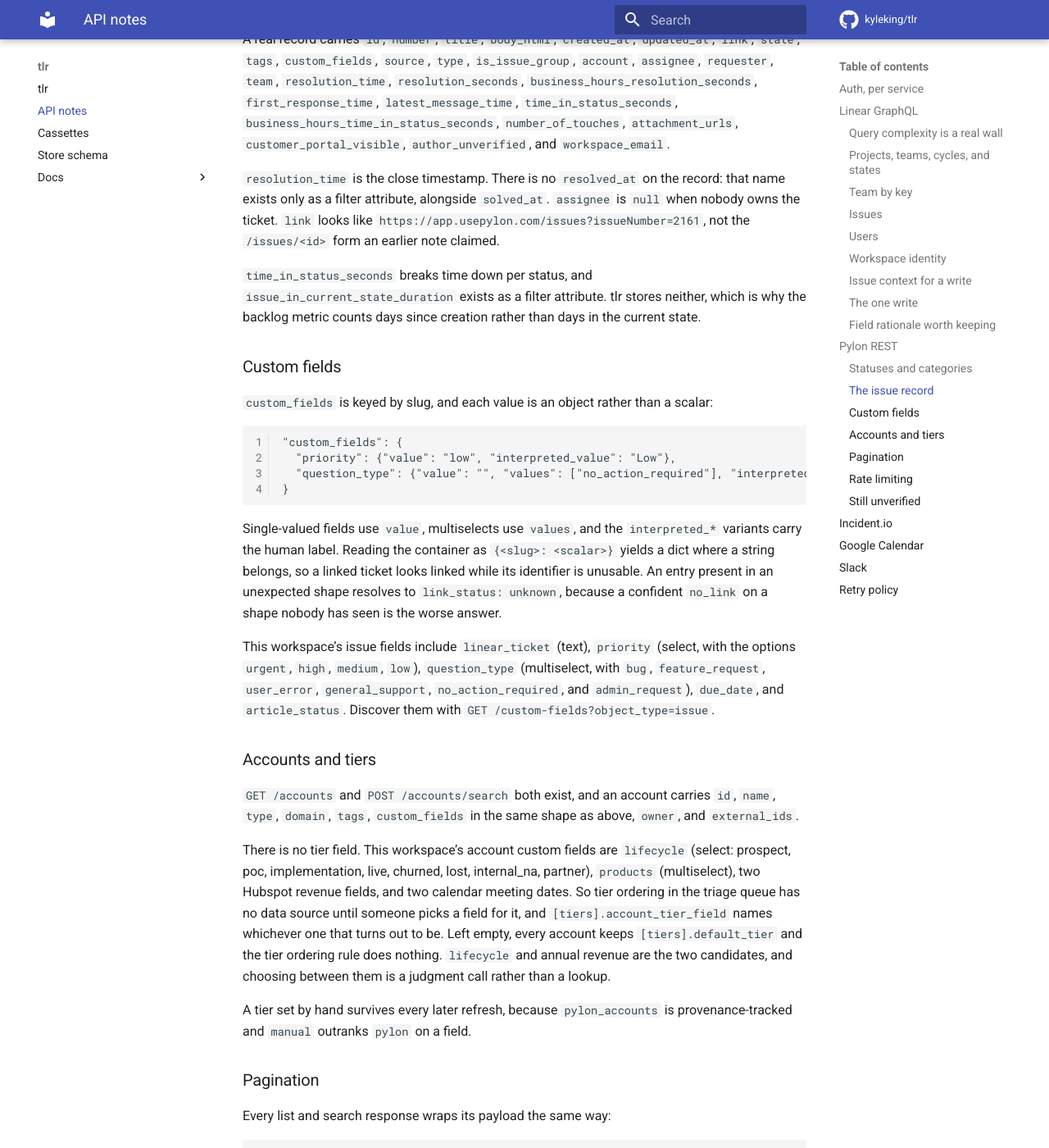
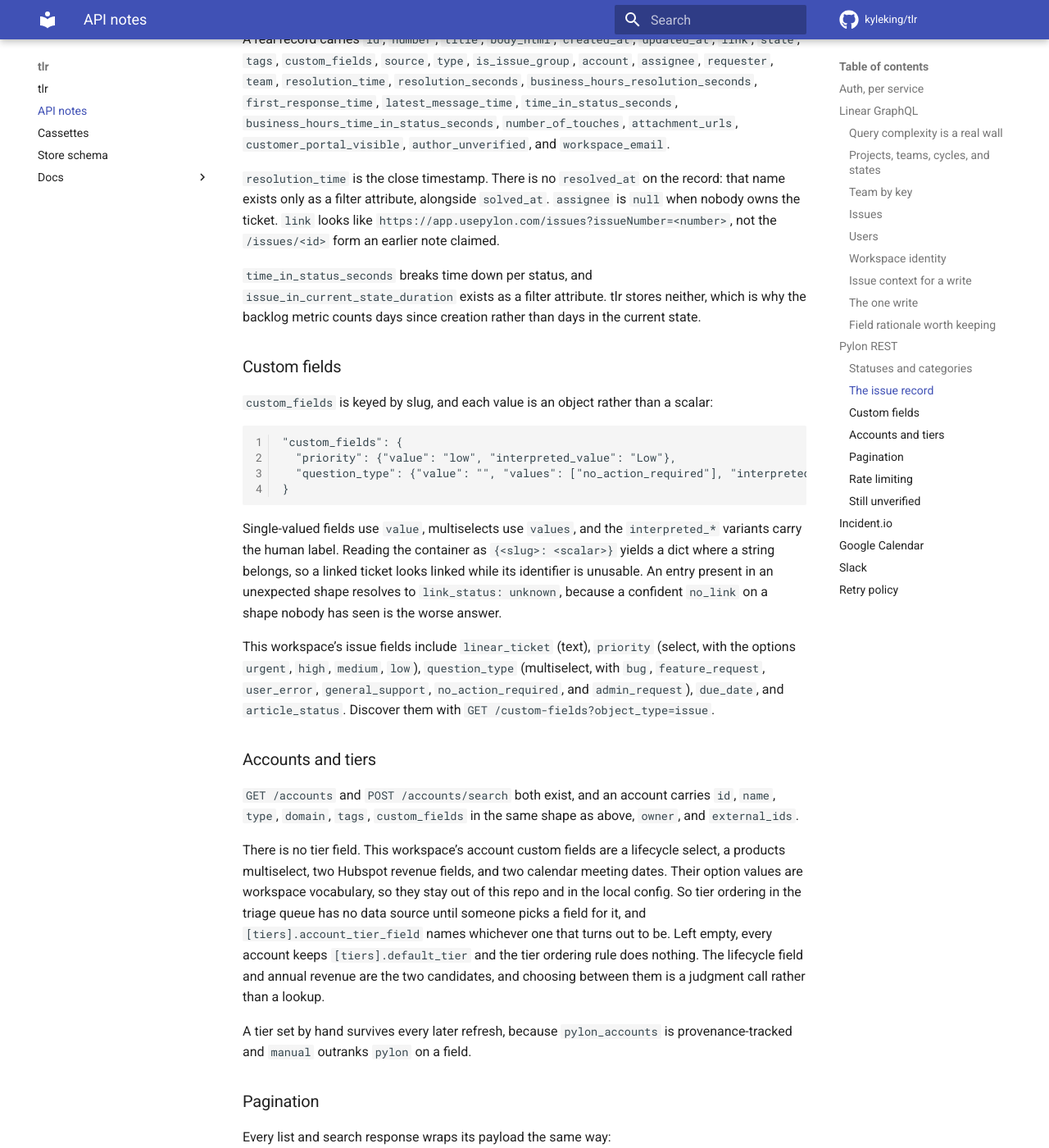
Before and after one commit to KyleKing/tlr, an MkDocs documentation site: the page built from docs/api-notes.md, in a window 1280 px wide and 1400 px high, scrolled down 6513 px. Shown: the whole window at 82% size. Built offline with MkDocs 1.6.1 and Material for MkDocs 9.7.7, drawn with Linux system fonts in a browser that asks for light colours; comment, search, counter and statistics services are not loaded.

Commit message:
docs: keep workspace field values out of the public notes

```diff
--- a/docs/api-notes.md
+++ b/docs/api-notes.md
@@ -350,7 +350,7 @@ There is no `resolved_at` on the record: that name
 exists only as a filter attribute, alongside `solved_at`.
 `assignee` is `null` when nobody
 owns the ticket.
-`link` looks like `https://app.usepylon.com/issues?issueNumber=2161`, not
+`link` looks like `https://app.usepylon.com/issues?issueNumber=<number>`, not
 the `/issues/<id>` form an earlier note claimed.
 
 `time_in_status_seconds` breaks time down per status, and
@@ -394,18 +394,18 @@ Discover them with
 `type`, `domain`, `tags`, `custom_fields` in the same shape as above, `owner`, and
 `external_ids`.
 
-There is no tier field. This workspace's account custom fields are `lifecycle` (select:
-prospect, poc, implementation, live, churned, lost, internal_na, partner), `products`
-(multiselect), two Hubspot revenue fields, and two calendar meeting dates.
+There is no tier field. This workspace's account custom fields are a lifecycle select, a
+products multiselect, two Hubspot revenue fields, and two calendar meeting dates.
+Their
+option values are workspace vocabulary, so they stay out of this repo and in the local
+config.
 So tier ordering in
 the triage queue has no data source until someone picks a field for it, and
 `[tiers].account_tier_field` names whichever one that turns out to be.
 Left empty, every
 account keeps `[tiers].default_tier` and the tier ordering rule does nothing.
-`lifecycle` and
-annual revenue are the two candidates, and choosing between them is a judgment call
-rather
-than a lookup.
+The lifecycle field and annual revenue are the two candidates, and choosing
+between them is a judgment call rather than a lookup.
 
 A tier set by hand survives every later refresh, because `pylon_accounts` is
 provenance-tracked and `manual` outranks `pylon` on a field.
```
Also changed, not shown: ROADMAP.md (+1 -1 lines).
